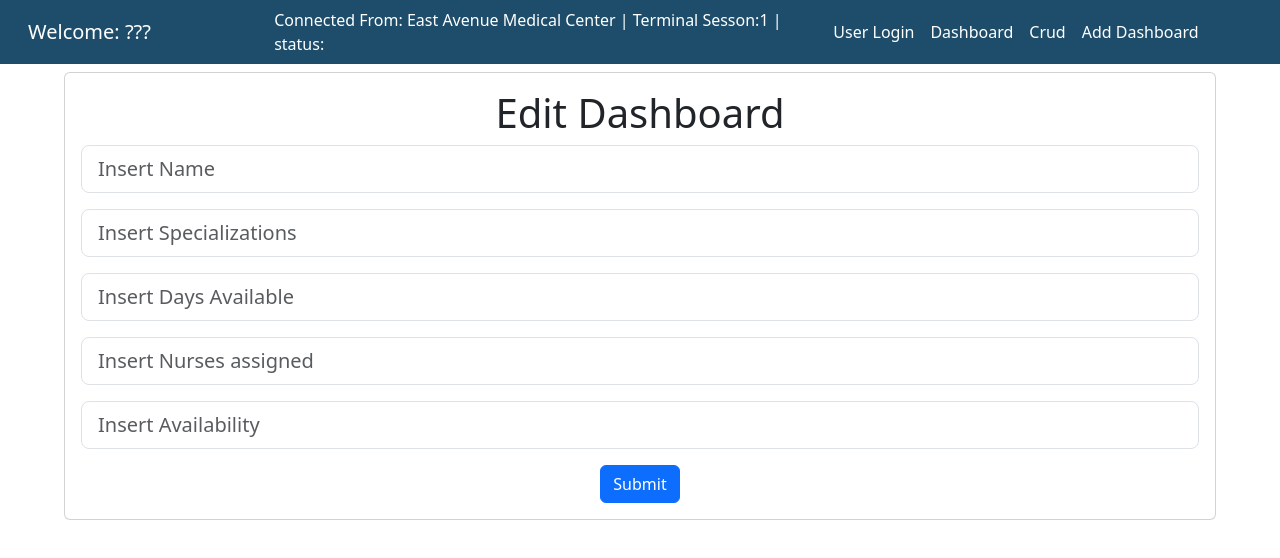
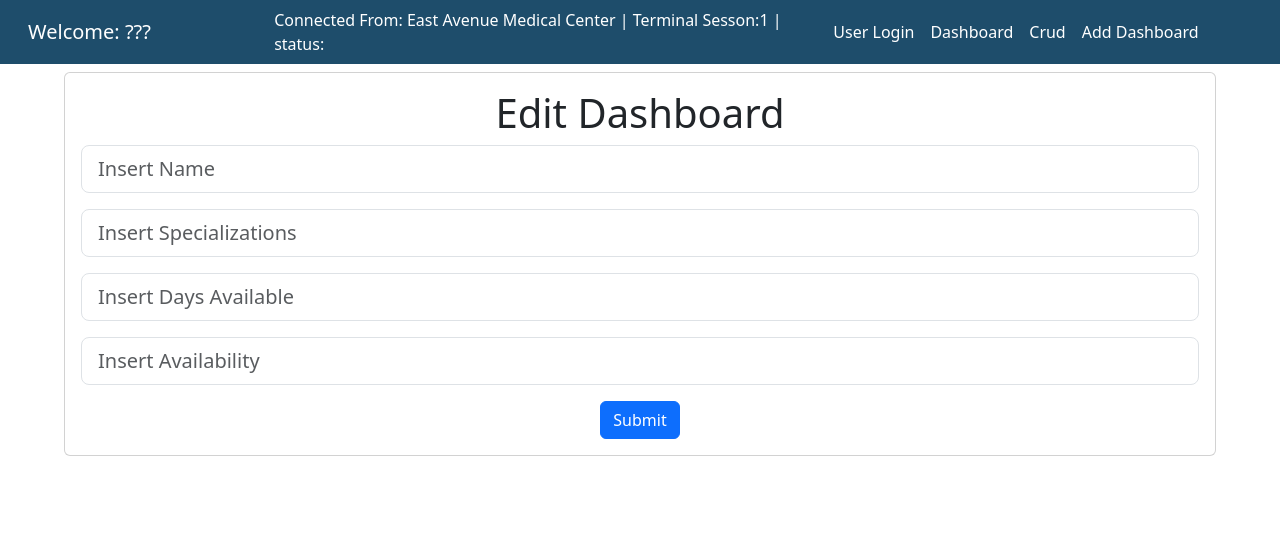
Before and after one commit to HowDoYouWriteACommentLineAgain/webProg_finals, a React (Create React App) app in the folder react-app/: page /addDashboard in a window 1280 px wide. Shown: the top 558 px of the page. Built offline with nearby package versions, Linux system fonts and the light colour scheme.

Commit message:
removed nurses

```diff
--- a/react-app/src/pages/AddDashboard.js
+++ b/react-app/src/pages/AddDashboard.js
@@ -6,7 +6,6 @@ export default function EditDashboard(){
     const [name, setName] = useState('');
     const [spec, setSpec] = useState('');
     const [days, setDays] = useState('');
-    const [nurs, setNurs] = useState('');
     const [avai, setAvai] = useState('');
 
 
@@ -18,7 +17,6 @@ export default function EditDashboard(){
                 <Inputs value={name} name="name" placeholder='Insert Name' onChange={(e)=>setName(e.target.value)} />
                 <Inputs value={spec} name="spec" placeholder='Insert Specializations' onChange={(e)=>setSpec(e.target.value)} />
                 <Inputs value={days} name="days" placeholder='Insert Days Available' onChange={(e)=>setDays(e.target.value)} />
-                <Inputs value={nurs} name="nurs" placeholder='Insert Nurses assigned' onChange={(e)=>setNurs(e.target.value)} />
                 <Inputs value={avai} name="avai" placeholder='Insert Availability' onChange={(e)=>setAvai(e.target.value)} />
                 <button className='btn btn-primary'>Submit</button>
             </fieldset>
```
